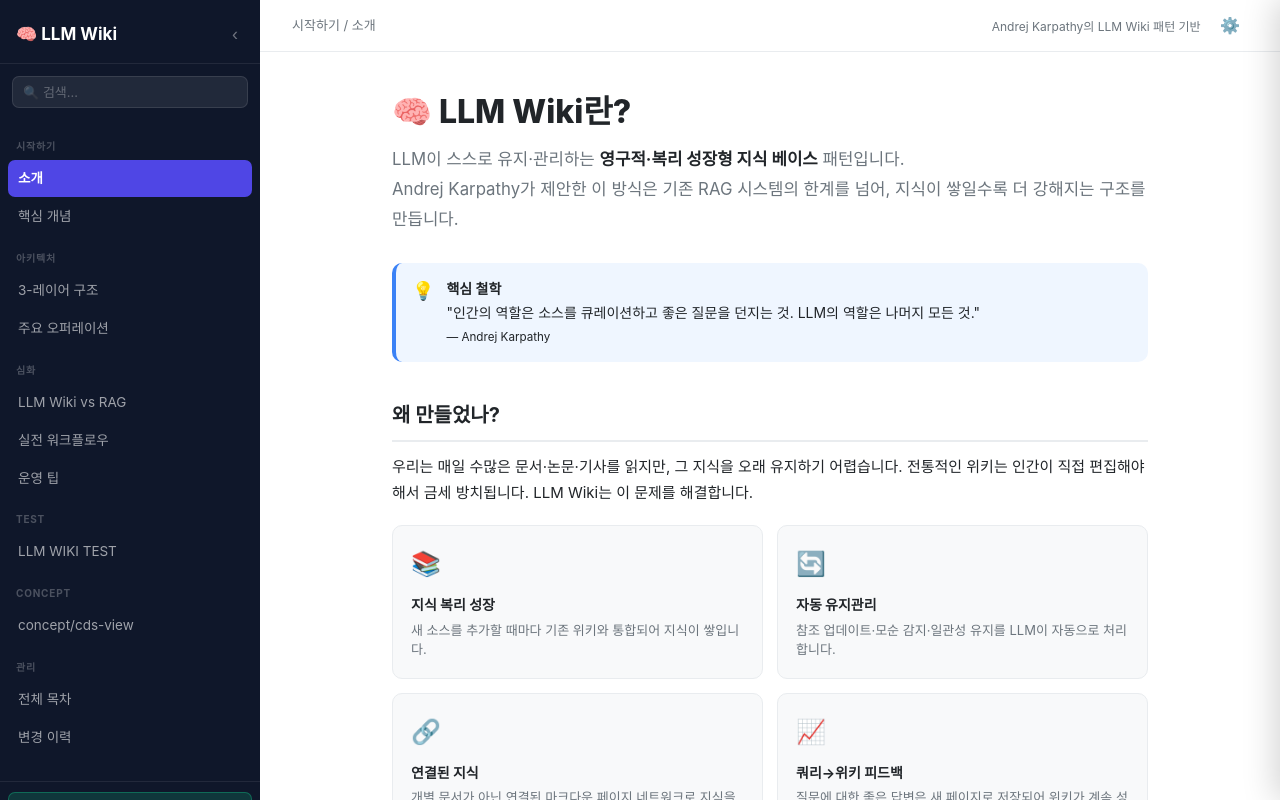
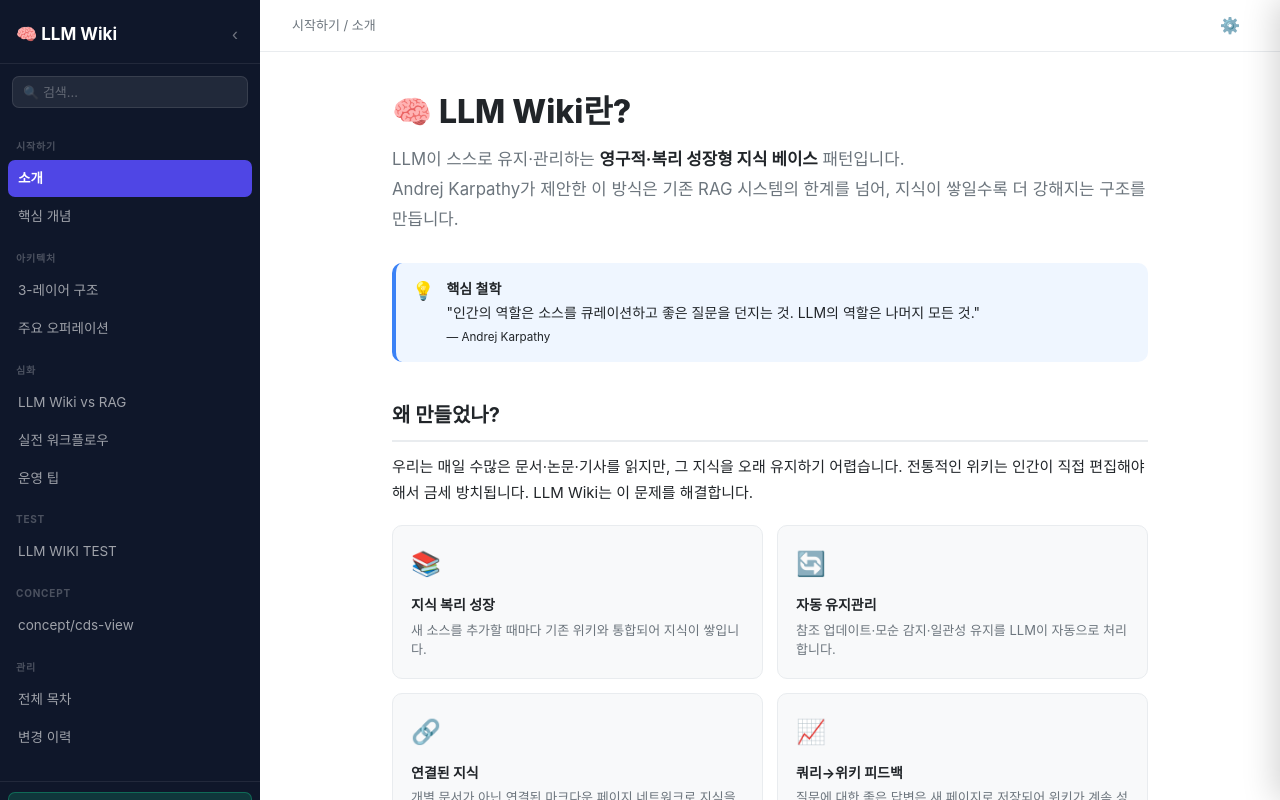
Before and after one commit to jeasoek/llm-wiki, a plain HTML site: page index.html in a window 1280 px wide. Shown: the top 800 px of the page. Drawn offline with nearby package versions, Linux system fonts and the light colour scheme.

Commit message:
topbar edit-hint 텍스트 제거

```diff
--- a/index.html
+++ b/index.html
@@ -52,8 +52,7 @@
       <button class="mobile-menu-btn" id="mobileMenuBtn">☰</button>
       <div class="breadcrumb" id="breadcrumb">시작하기 / 소개</div>
       <div class="topbar-right">
-        <span class="edit-hint">Andrej Karpathy의 LLM Wiki 패턴 기반</span>
-        <button id="settingsBtn" class="settings-btn" title="GitHub 설정">⚙️</button>
+<button id="settingsBtn" class="settings-btn" title="GitHub 설정">⚙️</button>
       </div>
     </div>
 
```
